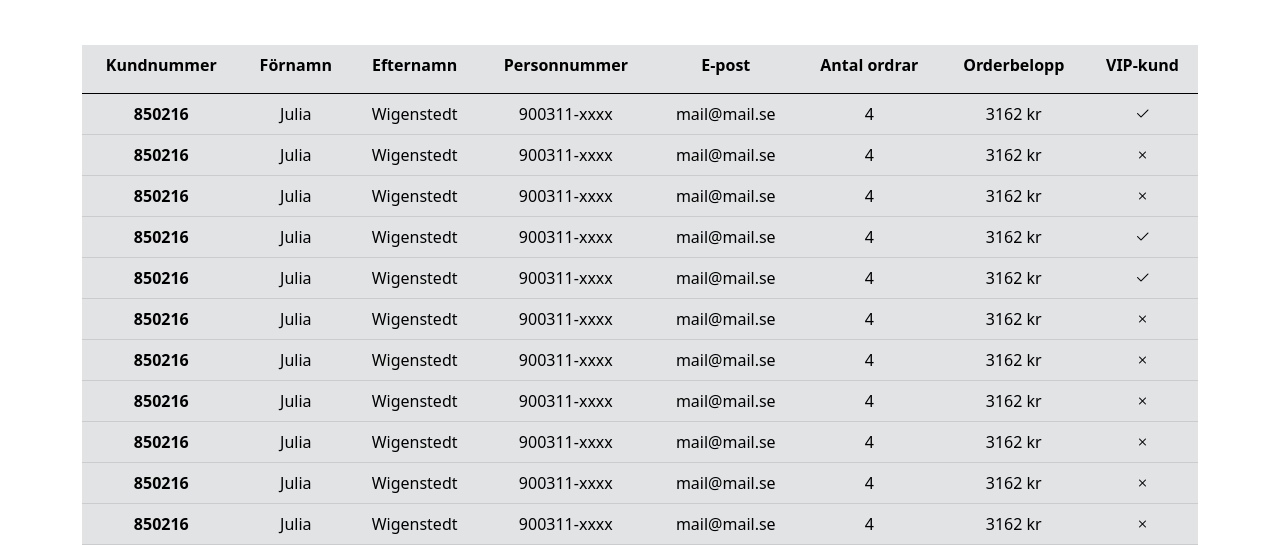
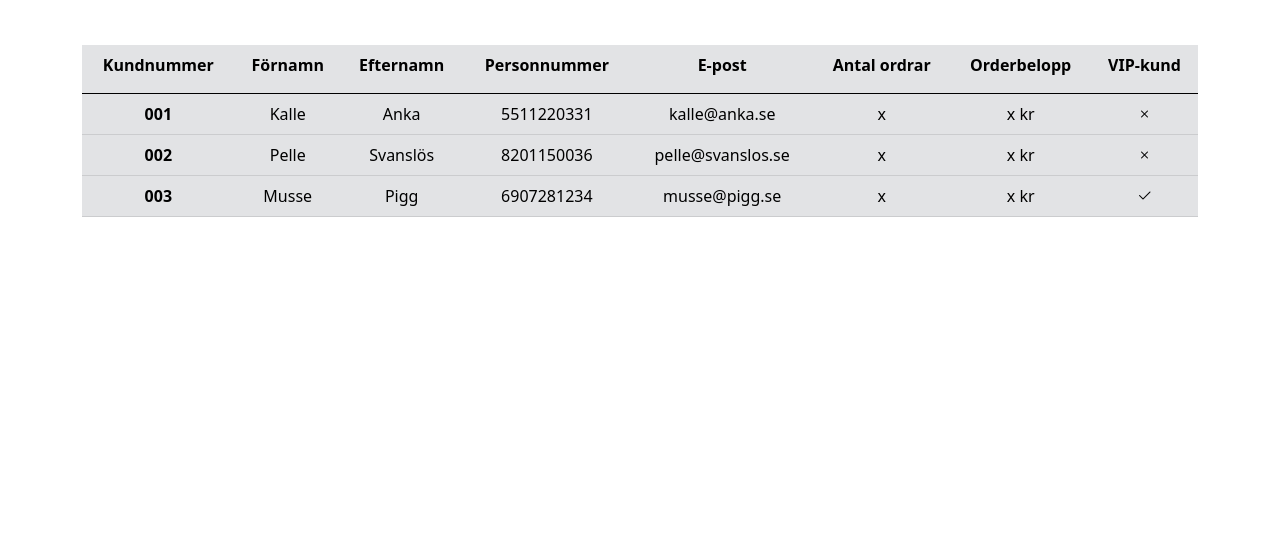
Before and after one commit to Java-Kvalit-grupp-4/hakim_webshop, a plain HTML site: page admin/Customer/index.html in a window 1280 px wide. Shown: the part 299-844 px from the top of the page. After the commit the page ends 800 px from the top, so only its background shows below. Drawn offline with nearby package versions, Linux system fonts and the light colour scheme.

Commit message:
read json-file and print out in table

```diff
--- /dev/null
+++ b/admin/Customer/admin-customer.js
@@ -0,0 +1,57 @@
+let customers = [];
+let choosedCustomer = "";
+let customerFile = "../../TestData/testdata_persons.json";
+
+
+$.getJSON(customerFile, function(response) {
+    console.log(response);
+    customers = response;
+    showCustomers();
+})
+
+function showCustomers(){
+    customers.forEach(e => {
+        let isVip = "";
+        if(e.vip=="true"){
+            console.log("ÄR VIP")
+            isVip = "bi-check2"
+        }
+        else{
+            isVip = "bi-x"
+        }
+        $("#customerTable").append(`
+        <tr>
+        <th scope="row"><a href="#nav-contact" class="customer-tab">${e.id}</a></th>
+        <td>${e.first_name}</td>
+        <td>${e.last_name}</td>
+        <td>${e.social_security_number}</td>
+        <td>${e.email}</td>
+        <td>x</td>
+        <td>x kr</td>
+        <td><i class="bi ${isVip}"></i></td>
+        </tr>
+        `
+        )})
+}
+
+$(document).on('click', '.customer-tab', openCustomerTab);
+
+function openCustomerTab(){
+    saveCustomer($(this).text());
+    $("#nav-contact-tab").tab('show');
+    };
+
+function saveCustomer(id){
+    customers.forEach(e => {
+        if(e.id==id){
+            sessionStorage.setItem("choosedCustomer", JSON.stringify(e));
+            $("#customer-first-name").val(e.first_name)
+            $("#customer-last-name").val(e.last_name)
+            $("#customer-email").val( e.email)
+            $("#customer-phone").val(e.phone_number)
+            $("#customer-street").val(e.adress)
+            $("#customer-city").val(e.city.name)
+            $("#customer-zip").val(e.city.zipcode)
+        }
+    })
+}
--- a/admin/Customer/index.html
+++ b/admin/Customer/index.html
@@ -203,119 +203,7 @@
                   <th scope="col" class="pb-3">VIP-kund</th>
                 </tr>
               </thead>
-              <tbody class="text-center">
-                <tr>
-                  <th scope="row"><a href="#">850216</a></th>
-                  <td>Julia</td>
-                  <td>Wigenstedt</td>
-                  <td>900311-xxxx</td>
-                  <td>mail@mail.se</td>
-                  <td>4</td>
-                  <td>3162 kr</td>
-                  <td><i class="bi bi-check2"></i></td>
-                </tr>
-                <tr>
-                  <th scope="row">
-                    <a data-bs-target="#nav-contact">850216</a>
-                  </th>
-                  <td>Julia</td>
-                  <td>Wigenstedt</td>
-                  <td>900311-xxxx</td>
-                  <td>mail@mail.se</td>
-                  <td>4</td>
-                  <td>3162 kr</td>
-                  <td><i class="bi bi-x"></i></td>
-                </tr>
-                <tr>
-                  <th scope="row"><a href="#">850216</a></th>
-                  <td>Julia</td>
-                  <td>Wigenstedt</td>
-                  <td>900311-xxxx</td>
-                  <td>mail@mail.se</td>
-                  <td>4</td>
-                  <td>3162 kr</td>
-                  <td><i class="bi bi-x"></i></td>
-                </tr>
-                <tr>
-                  <th scope="row"><a href="#">850216</a></th>
-                  <td>Julia</td>
-                  <td>Wigenstedt</td>
-                  <td>900311-xxxx</td>
-                  <td>mail@mail.se</td>
-                  <td>4</td>
-                  <td>3162 kr</td>
-                  <td><i class="bi bi-check2"></i></td>
-                </tr>
-                <tr>
-                  <th scope="row"><a href="#">850216</a></th>
-                  <td>Julia</td>
-                  <td>Wigenstedt</td>
-                  <td>900311-xxxx</td>
-                  <td>mail@mail.se</td>
-                  <td>4</td>
-                  <td>3162 kr</td>
-                  <td><i class="bi bi-check2"></i></td>
-                </tr>
-                <tr>
-                  <th scope="row"><a href="#">850216</a></th>
-                  <td>Julia</td>
-                  <td>Wigenstedt</td>
-                  <td>900311-xxxx</td>
-                  <td>mail@mail.se</td>
-                  <td>4</td>
-                  <td>3162 kr</td>
-                  <td><i class="bi bi-x"></i></td>
-                </tr>
-                <tr>
-                  <th scope="row"><a href="#">850216</a></th>
-                  <td>Julia</td>
-                  <td>Wigenstedt</td>
-                  <td>900311-xxxx</td>
-                  <td>mail@mail.se</td>
-                  <td>4</td>
-                  <td>3162 kr</td>
-                  <td><i class="bi bi-x"></i></td>
-                </tr>
-                <tr>
-                  <th scope="row"><a href="#">850216</a></th>
-                  <td>Julia</td>
-                  <td>Wigenstedt</td>
-                  <td>900311-xxxx</td>
-                  <td>mail@mail.se</td>
-                  <td>4</td>
-                  <td>3162 kr</td>
-                  <td><i class="bi bi-x"></i></td>
-                </tr>
-                <tr>
-                  <th scope="row"><a href="#">850216</a></th>
-                  <td>Julia</td>
-                  <td>Wigenstedt</td>
-                  <td>900311-xxxx</td>
-                  <td>mail@mail.se</td>
-                  <td>4</td>
-                  <td>3162 kr</td>
-                  <td><i class="bi bi-x"></i></td>
-                </tr>
-                <tr>
-                  <th scope="row"><a href="#">850216</a></th>
-                  <td>Julia</td>
-                  <td>Wigenstedt</td>
-                  <td>900311-xxxx</td>
-                  <td>mail@mail.se</td>
-                  <td>4</td>
-                  <td>3162 kr</td>
-                  <td><i class="bi bi-x"></i></td>
-                </tr>
-                <tr>
-                  <th scope="row"><a href="#">850216</a></th>
-                  <td>Julia</td>
-                  <td>Wigenstedt</td>
-                  <td>900311-xxxx</td>
-                  <td>mail@mail.se</td>
-                  <td>4</td>
-                  <td>3162 kr</td>
-                  <td><i class="bi bi-x"></i></td>
-                </tr>
+              <tbody class="text-center" id="customerTable">
               </tbody>
             </table>
           </div>
@@ -630,5 +518,6 @@
         });
       });
     </script>
+    <script src="admin-customer.js"></script>
   </body>
 </html>
```
